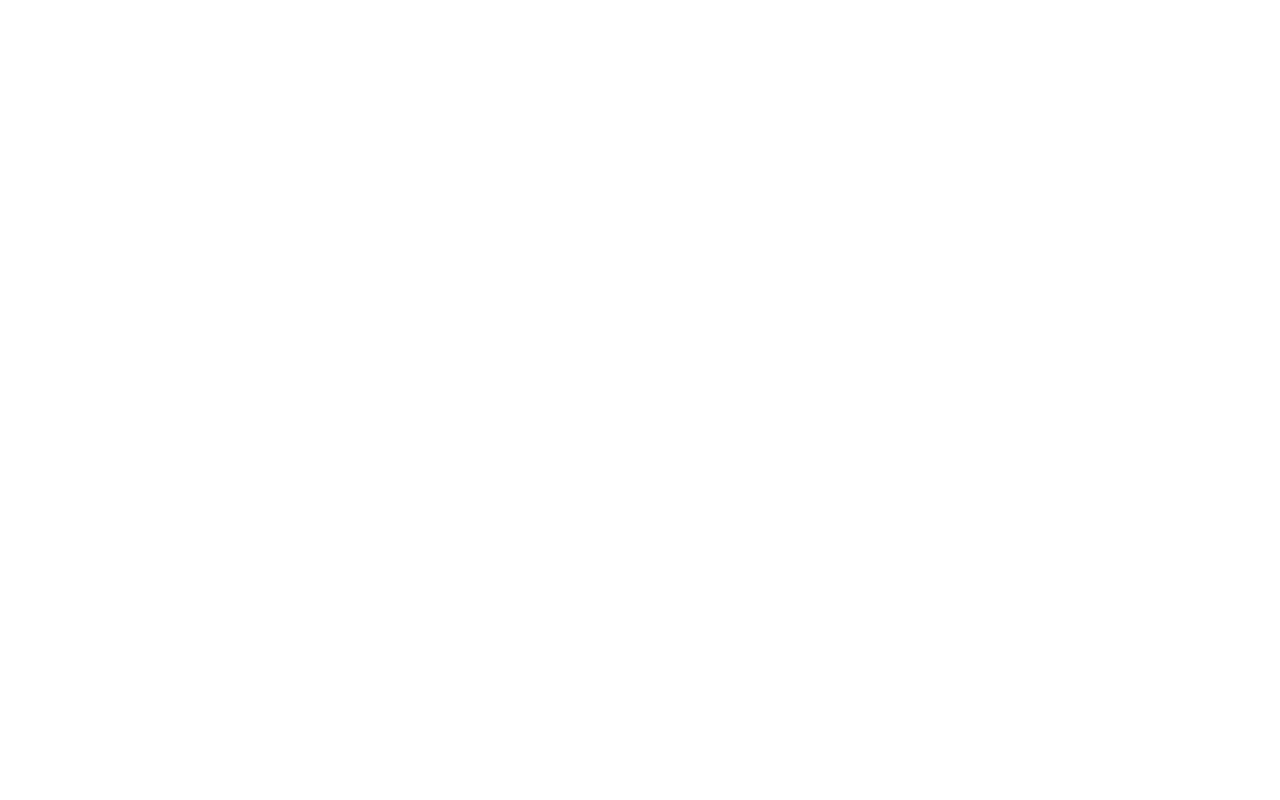
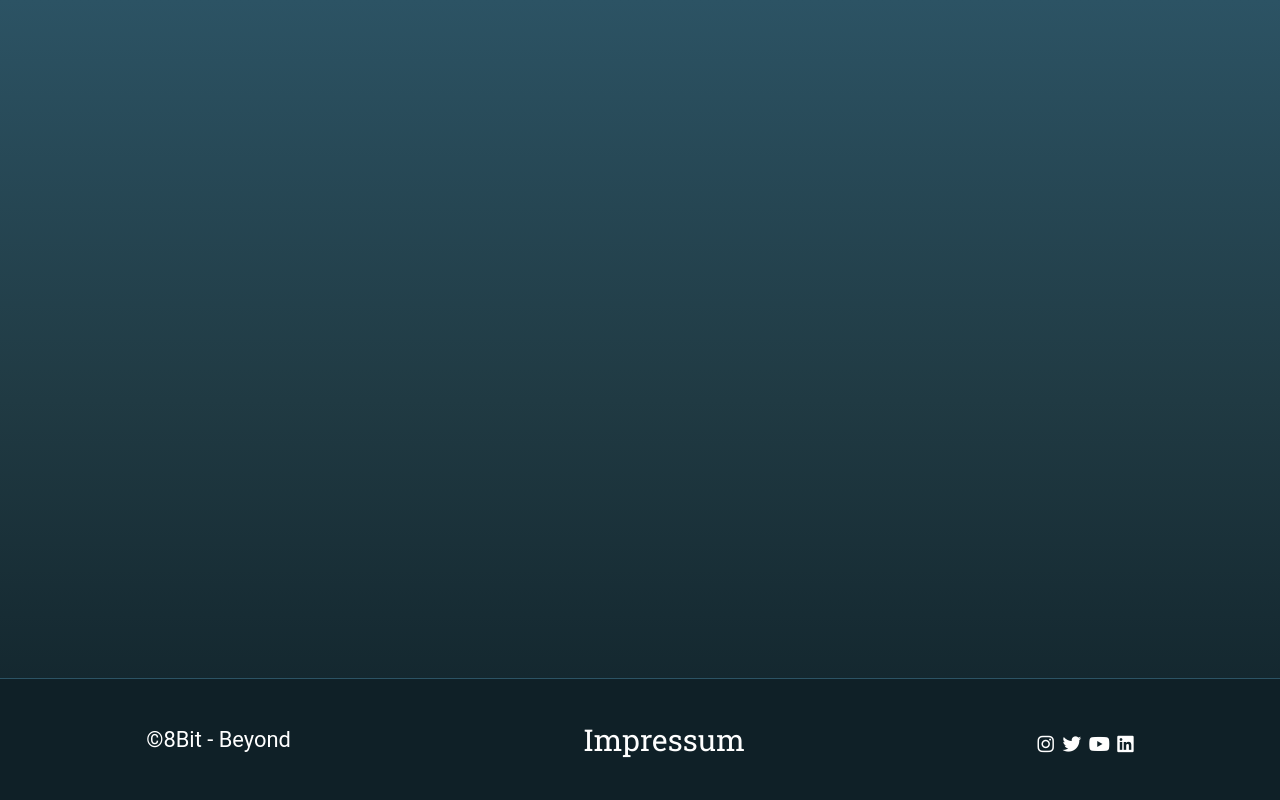
Before and after one commit to ffb92/8bit-beyond, a website: page index.html in a window 1280 px wide. Drawn offline with Linux system fonts and the light colour scheme.

Commit message:
Footer v1

```diff
--- a/index.html
+++ b/index.html
@@ -3,8 +3,38 @@
   <head>
     <meta charset="UTF-8" />
     <meta name="viewport" content="width=device-width, initial-scale=1.0" />
-    <title>Document</title>
+    <title>8Bit - Beyond</title>
     <link rel="stylesheet" href="/styles/main.css" />
+    <script
+      src="https://kit.fontawesome.com/678c733bb7.js"
+      crossorigin="anonymous"
+    ></script>
+    <link rel="preconnect" href="https://fonts.googleapis.com" />
+    <link rel="preconnect" href="https://fonts.gstatic.com" crossorigin />
+    <link
+      href="https://fonts.googleapis.com/css2?family=Roboto+Slab&display=swap"
+      rel="stylesheet"
+    />
   </head>
-  <body></body>
+  <body>
+    <footer>
+      <p>©8Bit - Beyond</p>
+      <a href="imprint.html">Impressum</a>
+      <div class="icons">
+        <a href="https://instagram.com" target="_blank">
+          <i class="fa-brands fa-instagram"></i
+        ></a>
+
+        <a href="https://twitter.com" target="_blank">
+          <i class="fa-brands fa-twitter"></i>
+        </a>
+        <a href="https://youtube.com" target="_blank">
+          <i class="fa-brands fa-youtube"></i>
+        </a>
+        <a href="https://linkedin.com" target="_blank">
+          <i class="fa-brands fa-linkedin"></i>
+        </a>
+      </div>
+    </footer>
+  </body>
 </html>
--- a/scss/styles.scss
+++ b/scss/styles.scss
@@ -2,4 +2,49 @@
   margin: 0;
   padding: 0;
   box-sizing: border-box;
+  font-size: 62.5%;
+  font-family: $font-family-base;
 }
+
+// B: BODY SECTION
+
+body {
+  background: linear-gradient(to bottom, $gcolor-3, $gcolor-2, $gcolor-1);
+  background-size: cover;
+  background-repeat: no-repeat;
+  background-attachment: fixed;
+  min-height: 100vh;
+}
+
+// B: FOOTER SECTION
+
+footer {
+  width: 100%;
+  position: fixed;
+  left: 0;
+  bottom: 0;
+  display: flex;
+  justify-content: space-around;
+  align-items: center;
+  background-color: $gcolor-1;
+  color: #fff;
+  padding: 4rem 0;
+  font-size: 3.5rem;
+  border-top: $gcolor-3 1px solid;
+
+  a {
+    color: #fff;
+    text-decoration: none;
+    font-size: 3rem;
+    font-family: $font-family-headline;
+    cursor: pointer;
+  }
+
+  .icons {
+    font-size: 3.5rem;
+  }
+
+  a:hover {
+    color: $color-1;
+  }
+}
--- a/scss/variables.scss
+++ b/scss/variables.scss
@@ -12,3 +12,4 @@ $color-5: #04bf68;
 // FONT
 
 $font-family-base: "Roboto", sans-serif;
+$font-family-headline: "Roboto Slab", serif;
```
Also changed, not shown: styles/main.css, 1 other file.
